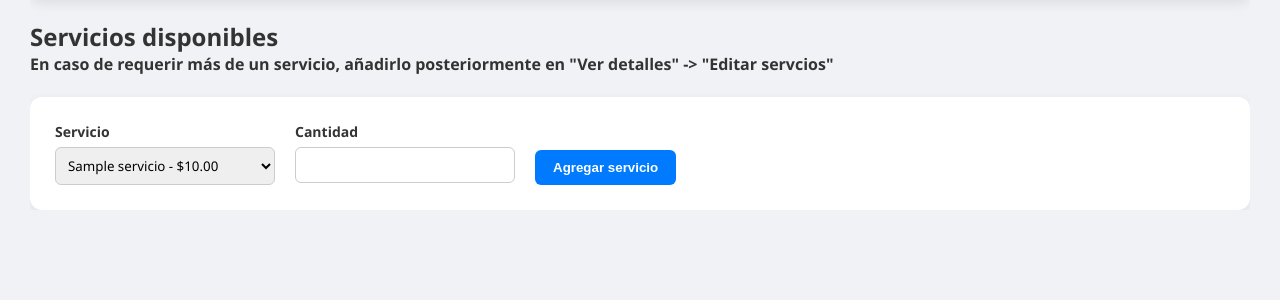
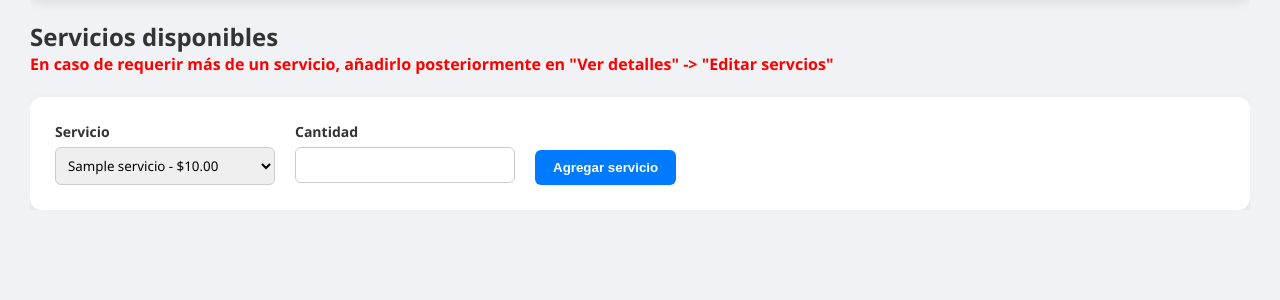
Before and after one commit to Gonzalo-721/Proyecto, a Flask app: page /servicios in a window 1280 px wide. Shown: the part 154-454 px from the top of the page. Run offline with Flask 3, Linux system fonts and the light colour scheme; the visitor is signed in with stand-in values (Sample User, id 1); tables that the repository leaves empty hold one stand-in row (values such as "Sample post").

Commit message:
Update servicios.css

```diff
--- a/static/css/servicios.css
+++ b/static/css/servicios.css
@@ -139,3 +139,7 @@ body {
 .btn:hover {
     background-color: var(--primary-dark);
 }
+
+.danger {
+    color: red;
+}
```
